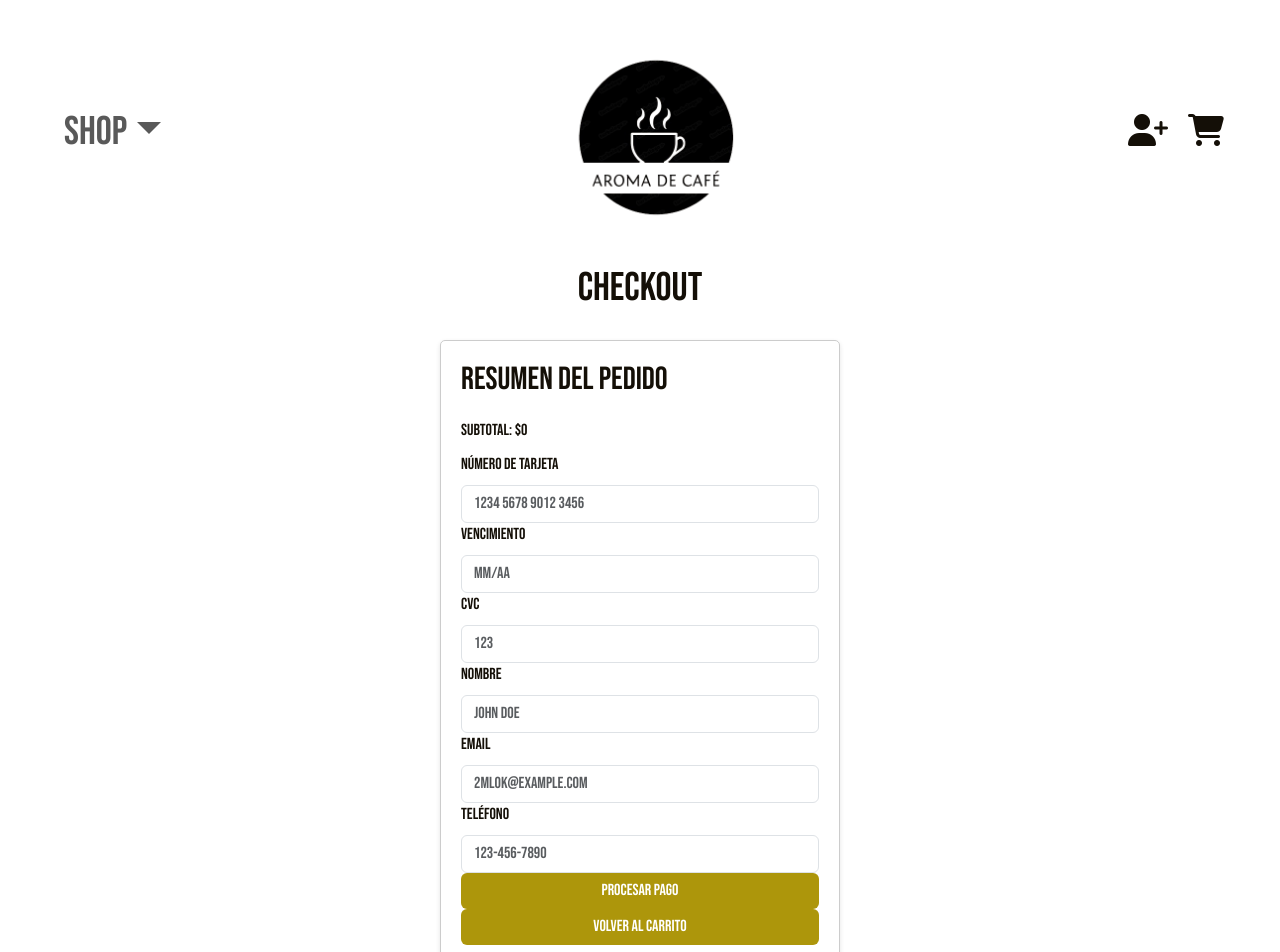
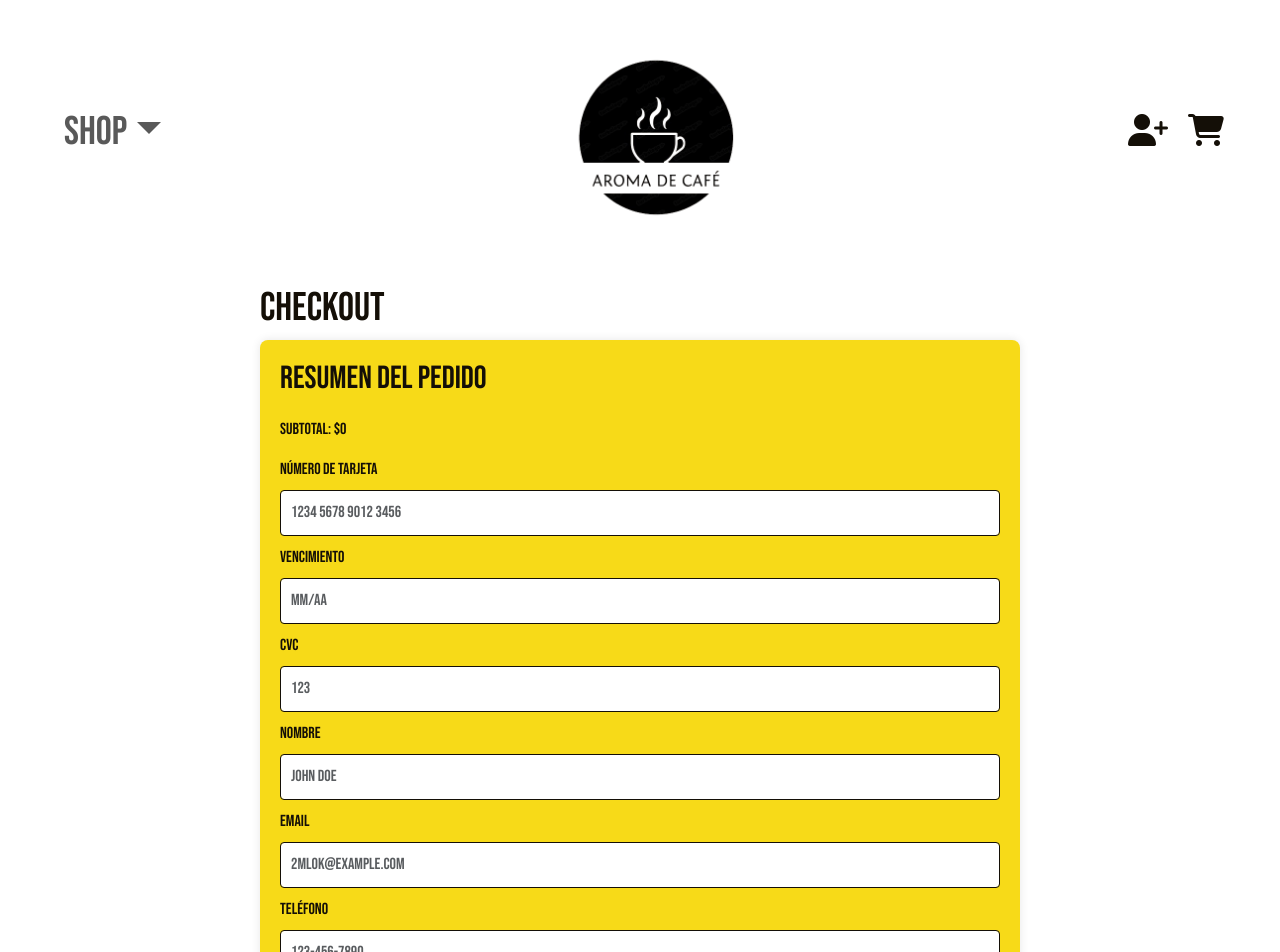
Before and after one commit to diegocabre/Aroma-de-Cafe, a React (Vite) app in the folder client/: page /checkout in a window 1280 px wide. Shown: the top 952 px of the page. Built offline with nearby package versions, Linux system fonts and the light colour scheme.

Commit message:
agregar eliminacion de productos, incremento y disminuir 1 producto del carrito

```diff
--- a/client/src/components/common/Header.jsx
+++ b/client/src/components/common/Header.jsx
@@ -49,7 +49,7 @@ const Header = () => {
           </Nav>
         </Navbar.Collapse>
       </Navbar>
-      <div className={`logo ${scroll ? "scrolled" : ""}`}>
+      <div className={`logo ${scroll ? "scrolled" : ""}`} id="logo-container">
         <NavLink exact to="/">
           <img className="logoimg" src={logo} alt="" />
         </NavLink>
--- a/client/src/components/context/CartContext.jsx
+++ b/client/src/components/context/CartContext.jsx
@@ -37,8 +37,36 @@ export const CartProvider = ({ children }) => {
     saveCartToLocalStorage(updatedCart);
   };
 
+  const increaseQuantity = (productId) => {
+    const updatedCart = cart.map((product) =>
+      product.id === productId
+        ? { ...product, quantity: product.quantity + 1 }
+        : product
+    );
+    setCart(updatedCart);
+    saveCartToLocalStorage(updatedCart);
+  };
+
+  const decreaseQuantity = (productId) => {
+    const updatedCart = cart.map((product) =>
+      product.id === productId && product.quantity > 1
+        ? { ...product, quantity: product.quantity - 1 }
+        : product
+    );
+    setCart(updatedCart);
+    saveCartToLocalStorage(updatedCart);
+  };
+
   return (
-    <CartContext.Provider value={{ cart, addToCart, removeFromCart }}>
+    <CartContext.Provider
+      value={{
+        cart,
+        addToCart,
+        removeFromCart,
+        increaseQuantity,
+        decreaseQuantity,
+      }}
+    >
       {children}
     </CartContext.Provider>
   );
--- a/client/src/components/css/CartPage.css
+++ b/client/src/components/css/CartPage.css
@@ -1,16 +1,58 @@
 .cart-page-container {
+  max-width: 800px;
+  margin: 0 auto;
   padding: 20px;
 }
 
+.cart-page-container h1 {
+  color: #f7da18;
+  margin-bottom: 20px;
+}
+
 .cart-item {
-    background-color: #f9f9f9;
-    border: 1px solid #ddd;
+  background-color: #695900;
+  padding: 10px;
   margin-bottom: 10px;
-    padding: 10px;
+  border-radius: 8px;
+}
+
+.cart-item h2 {
+  color: #f7da18;
+}
+
+.cart-item p {
+  color: #140f07;
 }
 
 .cart-buttons {
-    margin-top: 20px;
+  display: flex;
+  justify-content: space-between;
 }
 
-  /* Estilos adicionales según tu preferencia */
+.cart-buttons button {
+  width: calc(33% - 10px);
+  margin: 0 5px;
+  padding: 10px;
+  background-color: #ad960b;
+  border: none;
+  border-radius: 4px;
+  color: #140f07;
+  font-size: 16px;
+  cursor: pointer;
+  transition: background-color 0.3s ease;
+}
+
+.cart-buttons button:hover {
+  background-color: #f7da18;
+}
+
+@media (max-width: 768px) {
+  .cart-buttons {
+    flex-direction: column;
+  }
+
+  .cart-buttons button {
+    width: 100%;
+    margin-bottom: 10px;
+  }
+}
--- a/client/src/components/css/Checkout.css
+++ b/client/src/components/css/Checkout.css
@@ -1,22 +1,58 @@
 .checkout-container {
-  display: flex;
-  flex-direction: column;
-  align-items: center;
+  max-width: 800px;
+  margin: 0 auto;
+  padding: 20px;
 }
 
 .checkout-form {
-  width: 400px;
-  margin-top: 20px;
+  background-color: #f7da18;
   padding: 20px;
-  border: 1px solid #ccc;
-  border-radius: 5px;
-  box-shadow: 0 2px 5px rgba(0, 0, 0, 0.1);
+  border-radius: 8px;
+  box-shadow: 0 0 10px rgba(0, 0, 0, 0.1);
 }
 
 .checkout-form h2 {
   margin-bottom: 20px;
+  color: #140f07;
 }
 
-.checkout-form p {
+.checkout-form label {
+  color: #140f07;
+}
+
+.checkout-form input[type="text"],
+.checkout-form input[type="email"],
+.checkout-form input[type="tel"] {
+  width: 100%;
+  padding: 10px;
   margin-bottom: 10px;
+  border: 1px solid #140f07;
+  border-radius: 4px;
 }
+
+.checkout-form button {
+  display: block;
+  width: 100%;
+  padding: 10px;
+  background-color: #140f07;
+  border: none;
+  border-radius: 4px;
+  color: #f7da18;
+  font-size: 16px;
+  cursor: pointer;
+  transition: background-color 0.3s ease;
+}
+
+.checkout-form button:hover {
+  background-color: #2e1f06;
+}
+
+@media (max-width: 768px) {
+  .container {
+    padding: 10px;
+  }
+
+  .logoimg {
+    max-width: 150px;
+  }
+}
--- a/client/src/components/css/Header.css
+++ b/client/src/components/css/Header.css
@@ -4,6 +4,7 @@ header {
   display: flex;
   justify-content: space-between;
   align-items: center;
+  gap: 1rem;
   padding: 1rem;
   color: #140f07;
   position: sticky;
@@ -15,6 +16,7 @@ header {
   transition: opacity 0.5s ease;
   width: 12rem;
   cursor: pointer;
+  opacity: 1;
 }
 
 .logoimg.transparent {
@@ -45,4 +47,5 @@ header {
   color: #140f07;
   font-size: 40px;
   cursor: pointer;
+  transition: color 0.5s ease;
 }
--- a/client/src/views/CartPage.jsx
+++ b/client/src/views/CartPage.jsx
@@ -5,9 +5,10 @@ import { Button } from "react-bootstrap";
 import "../components/css/CartPage.css";
 
 const CartPage = () => {
-  const { cart } = useCart();
+  const { cart, removeFromCart, increaseQuantity, decreaseQuantity } =
+    useCart();
 
-  const handClearCart = () => {
+  const handleClearCart = () => {
     localStorage.removeItem("cart");
     window.location.reload();
     window.location.href = "/products";
@@ -25,13 +26,33 @@ const CartPage = () => {
               <h2>{product.name}</h2>
               <p>Precio: {product.price}</p>
               <p>Cantidad: {product.quantity}</p>
+              <div className="cart-item-buttons">
+                <Button
+                  variant="danger"
+                  onClick={() => removeFromCart(product.id)}
+                >
+                  Eliminar
+                </Button>
+                <Button
+                  variant="success"
+                  onClick={() => increaseQuantity(product.id)}
+                >
+                  +
+                </Button>
+                <Button
+                  variant="warning"
+                  onClick={() => decreaseQuantity(product.id)}
+                >
+                  -
+                </Button>
+              </div>
             </div>
           ))}
           <div className="cart-buttons">
             <Button variant="primary" as={Link} to="/checkout">
               Proceder al Pago
             </Button>
-            <Button variant="primary" onClick={handClearCart}>
+            <Button variant="primary" onClick={handleClearCart}>
               Eliminar pedido
             </Button>
             <Button variant="primary" as={Link} to="/products">
--- a/client/src/views/Checkout.jsx
+++ b/client/src/views/Checkout.jsx
@@ -7,7 +7,7 @@ import "../components/css/Checkout.css";
 const CheckoutPage = () => {
   const { cart } = useCart();
 
-  // Función para calcular el subtotal
+
   const calculateSubtotal = () => {
     return cart.reduce(
       (subtotal, product) => subtotal + product.price * product.quantity,
@@ -15,9 +15,8 @@ const CheckoutPage = () => {
     );
   };
 
-  // Función para procesar el pago
   const handleCheckout = () => {
-    // Aquí puedes implementar la lógica para procesar el pago, por ejemplo, con MercadoPago
+
   };
 
   return (
```
Also changed, not shown: 1 other file (tests, documents, lock files or other folders). Lines whose indentation alone changed are shown as unchanged.
